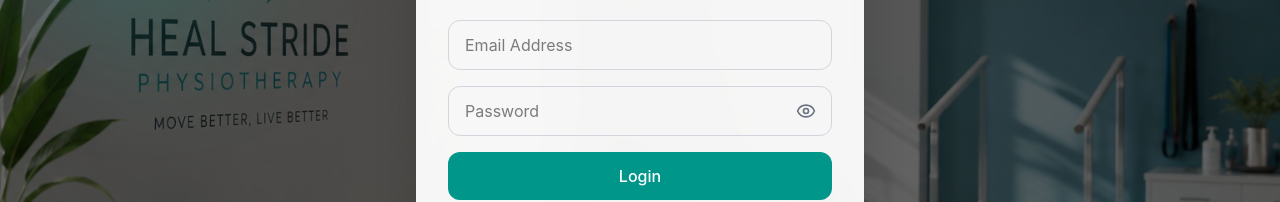
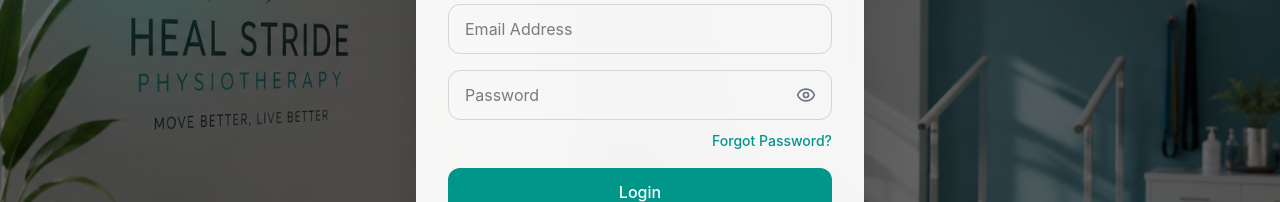
Before and after one commit to texwebsolutionprivatelimited/healstride-physiotherapy, a React (Vite) app: page /login in a window 1280 px wide. Shown: the part 289-491 px from the top of the page. Built offline with nearby package versions, Linux system fonts and the light colour scheme; no server answers.

Commit message:
Add password reset and login field labels

```diff
--- a/src/App.jsx
+++ b/src/App.jsx
@@ -3,11 +3,13 @@ import { useState, useEffect } from "react";
 import { Link } from "react-router-dom";
 import { motion } from "framer-motion";
 import logo from "./assets/images/logo.png";
+
 import LoadingScreen from "./components/common/LoadingScreen";
 import Navbar from "./components/common/Navbar/Navbar";
 import Footer from "./components/common/Navbar/Footer/Footer";
 import ScrollToTop from "./components/common/ScrollToTop";
 import ScrollToHash from "./components/ScrollToHash";
+
 import AdminServices from "./components/admin/AdminServices";
 import AdminStaff from "./components/admin/AdminStaff";
 import Staff from "./pages/Staff";
@@ -33,6 +35,7 @@ import TreatmentGallery from "./pages/TreatmentGallery";
 import PhysiotherapyServices from "./pages/PhysiotherapyServices";
 import ToolsEquipment from "./pages/ToolsEquipment";
 import ReviewForm from "./pages/ReviewForm";
+
 import Login from "./pages/Login";
 import Signup from "./pages/Signup";
 import Profile from "./pages/Profile";
@@ -43,7 +46,6 @@ import ProtectedRoute from "./components/admin/ProtectedRoute";
 import AdminLayout from "./components/admin/AdminLayout";
 import AdminDashboard from "./components/admin/AdminDashboard";
 import Appointments from "./components/admin/Appointments";
-import AdminDoctorProfile from "./components/admin/AdminDoctorProfile";
 import AdminSettings from "./components/admin/AdminSettings";
 import AdminLogin from "./components/admin/AdminLogin";
 import AdminTestimonials from "./components/admin/AdminTestimonials";
@@ -55,6 +57,7 @@ import AnimatedBackground from "./components/AnimatedBackground";
 
 function App() {
   const location = useLocation();
+
   const [loading, setLoading] = useState(true);
   const [showAppointmentPopup, setShowAppointmentPopup] = useState(false);
 
@@ -131,6 +134,9 @@ function App() {
         {/* User Login */}
         <Route path="/login" element={<Login />} />
 
+        {/* User Signup */}
+        <Route path="/signup" element={<Signup />} />
+
         <Route path="/profile" element={<Profile />} />
 
         <Route path="/doctors" element={<Doctors />} />
@@ -183,7 +189,10 @@ function App() {
             </ProtectedRoute>
           }
         >
-          <Route index element={<AdminDashboard />} />
+          <Route
+            index
+            element={<AdminDashboard />}
+          />
 
           <Route
             path="appointments"
@@ -254,7 +263,9 @@ function App() {
               {/* Close Button */}
 
               <button
-                onClick={() => setShowAppointmentPopup(false)}
+                onClick={() =>
+                  setShowAppointmentPopup(false)
+                }
                 className="absolute top-5 right-5 text-gray-500 hover:text-black text-2xl"
               >
                 ×
@@ -301,7 +312,9 @@ function App() {
 
               <div className="flex gap-4 mt-8">
                 <button
-                  onClick={() => setShowAppointmentPopup(false)}
+                  onClick={() =>
+                    setShowAppointmentPopup(false)
+                  }
                   className="flex-1 border border-slate-300 py-3 rounded-xl font-medium hover:bg-slate-100 transition"
                 >
                   Later
@@ -309,7 +322,9 @@ function App() {
 
                 <Link
                   to="/booking"
-                  onClick={() => setShowAppointmentPopup(false)}
+                  onClick={() =>
+                    setShowAppointmentPopup(false)
+                  }
                   className="flex-1 bg-teal-600 hover:bg-teal-700 text-white py-3 rounded-xl font-semibold shadow-lg transition flex items-center justify-center"
                 >
                   Book Now
--- a/src/pages/Login.jsx
+++ b/src/pages/Login.jsx
@@ -1,7 +1,8 @@
 import { useState, useEffect } from "react";
-import {
+import  {
   signInWithPopup,
   signInWithEmailAndPassword,
+  sendPasswordResetEmail,
   onAuthStateChanged,
 } from "firebase/auth";
 import { auth, googleProvider } from "../firebase/firebase";
@@ -68,6 +69,34 @@ const Login = () => {
     }
   };
 
+  const handleForgotPassword = async () => {
+  if (!formData.email) {
+    alert("Please enter your email address first.");
+    return;
+  }
+
+  try {
+    setLoading(true);
+
+    await sendPasswordResetEmail(
+      auth,
+      formData.email
+    );
+
+    alert(
+      "Password reset email sent. Please check your inbox."
+    );
+  } catch (error) {
+    console.error("Password Reset Error:", error);
+
+    alert(
+      error.message ||
+        "Unable to send password reset email."
+    );
+  } finally {
+    setLoading(false);
+  }
+};
   const handleEmailLogin = async (e) => {
     e.preventDefault();
 
@@ -177,6 +206,7 @@ const Login = () => {
             "
           />
 
+          <div>
   <div className="relative">
     <input
       type={
@@ -192,8 +222,7 @@ const Login = () => {
       onChange={(e) =>
         setFormData({
           ...formData,
-                  password:
-                    e.target.value,
+          password: e.target.value,
         })
       }
       className="
@@ -213,9 +242,7 @@ const Login = () => {
     <button
       type="button"
       onClick={() =>
-                setShowPassword(
-                  !showPassword
-                )
+        setShowPassword(!showPassword)
       }
       className="
         absolute
@@ -232,6 +259,22 @@ const Login = () => {
         <Eye size={20} />
       )}
     </button>
+  </div>
+
+  <div className="text-right mt-2">
+    <button
+      type="button"
+      onClick={handleForgotPassword}
+      className="
+        text-sm
+        text-teal-600
+        font-medium
+        hover:underline
+      "
+    >
+      Forgot Password?
+    </button>
+  </div>
 </div>
 
           <button
```
Lines whose indentation alone changed are shown as unchanged.
